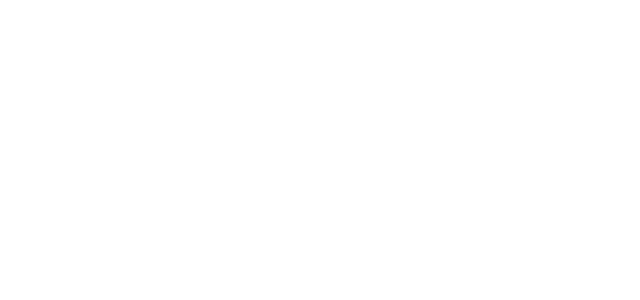
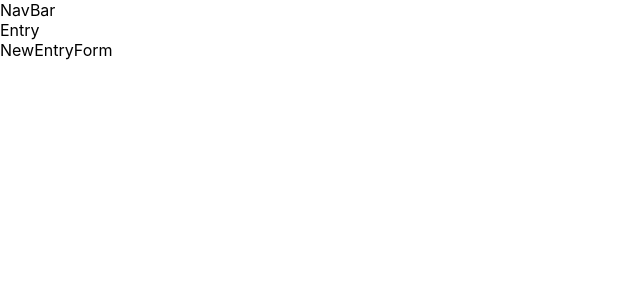
Before and after one commit to jlswift2/phase-2-project, a React (Create React App) app: page / in a window 1280 px wide. Shown: the top 300 px of the page, without its empty margins (0-640 px from the left). Built offline with nearby package versions, Linux system fonts and the light colour scheme.

Commit message:
Update component imports

```diff
--- a/src/components/App.js
+++ b/src/components/App.js
@@ -1,9 +1,14 @@
 import React from "react";
+import EntryDisplay from "./EntryDisplay"
+import NewEntryForm from "./NewEntryForm"
+import Header from "./Header";
 
 function App() {
   return (
     <div className="App">
-    {/* insert components here */}
+      <Header />
+      <EntryDisplay />
+      <NewEntryForm />
     </div>
   );
 }
```
